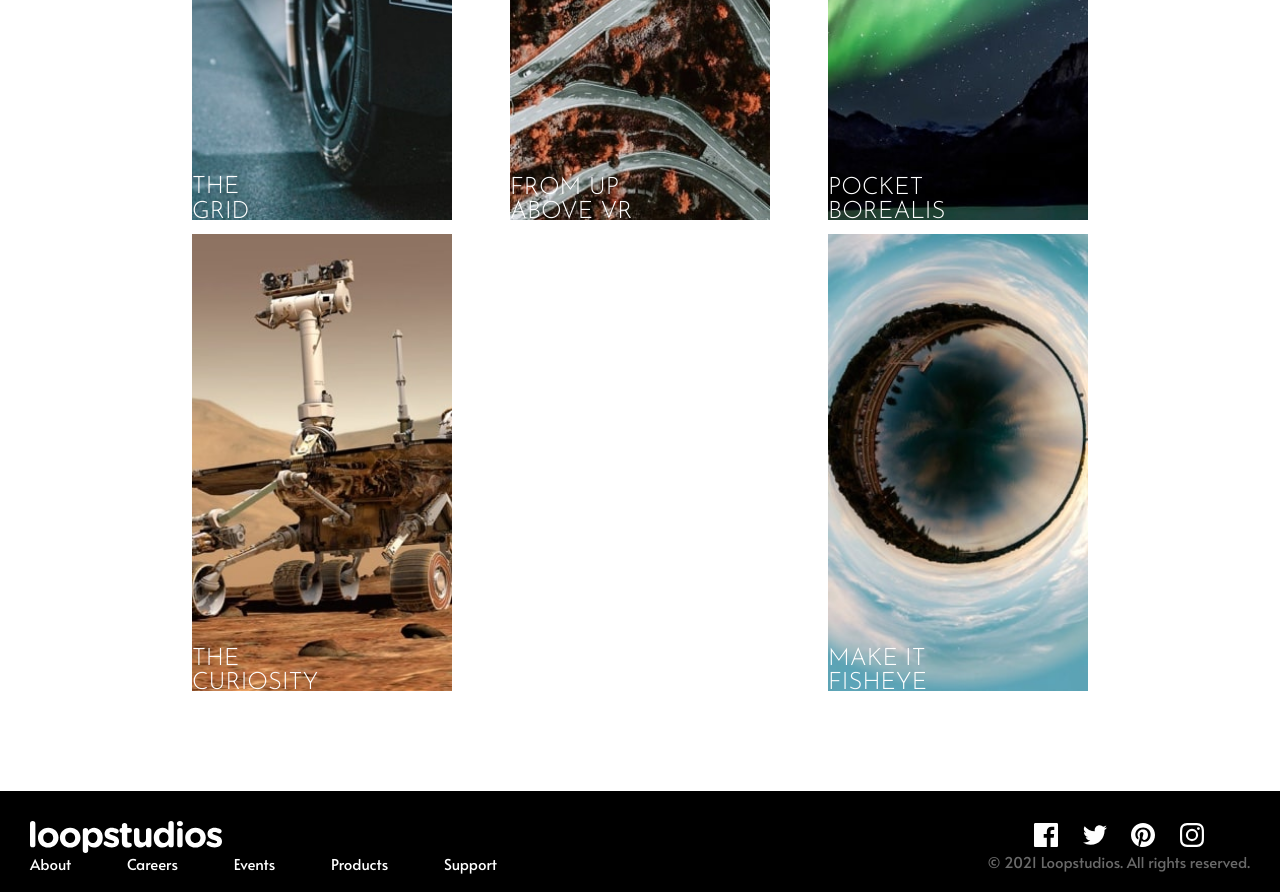
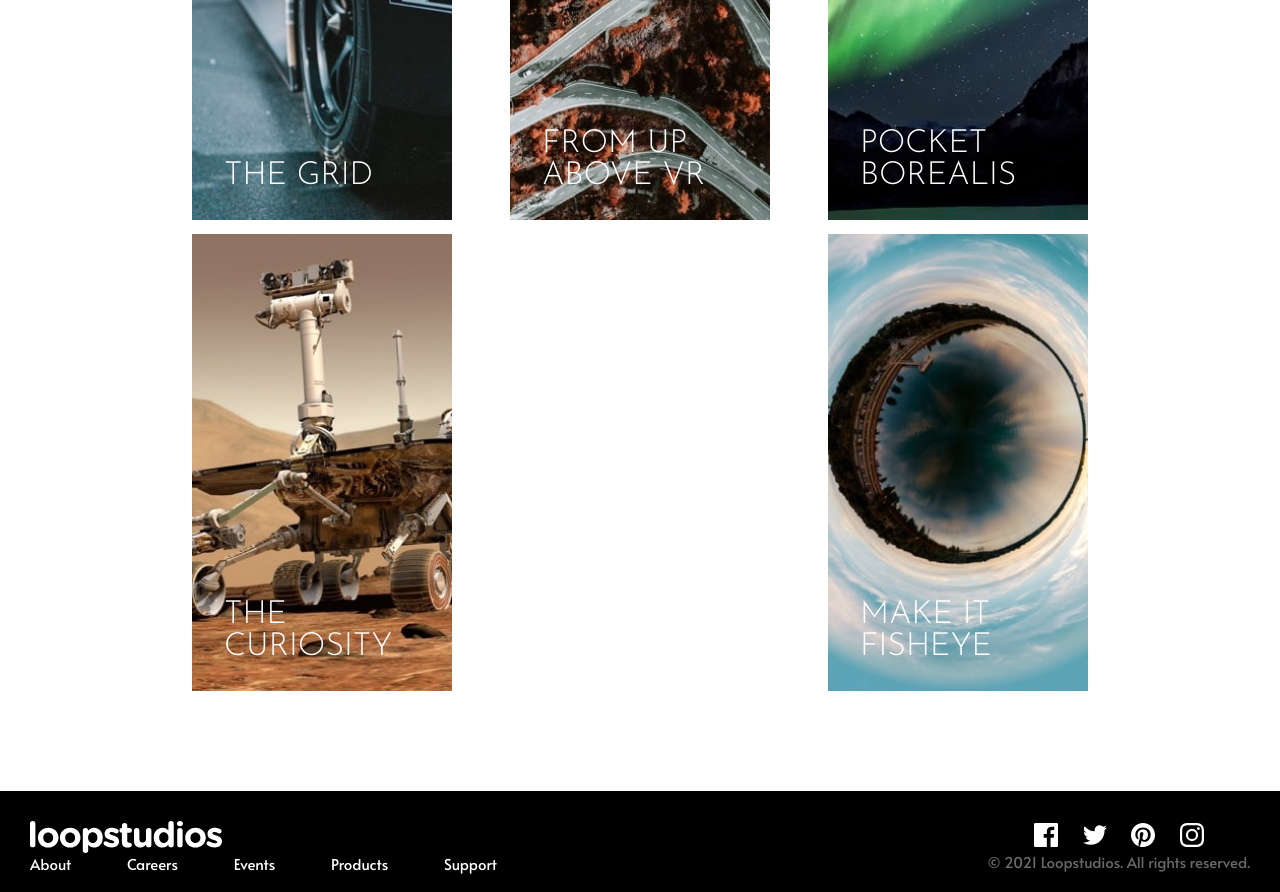
Before and after one commit to valentinasj/Loopstudios-landing-page, a React (Create React App) app: page / in a window 1280 px wide. Shown: the part 2340-3232 px from the top of the page. Built offline with nearby package versions, Linux system fonts and the light colour scheme.

Commit message:
cards terminadas

```diff
--- a/src/components/Main/Card/Card.jsx
+++ b/src/components/Main/Card/Card.jsx
@@ -29,7 +29,7 @@ const cardList = [
   },
 
   {
-    name: "THEㅤㅤGRID",
+    name: "THE GRID",
     routes: `${grid}`
   },
 
--- a/src/components/Main/Card/StyleCard.jsx
+++ b/src/components/Main/Card/StyleCard.jsx
@@ -85,7 +85,10 @@ export const StyledContainerCard = styled.div`
         font-weight: 300;
         color:#fff;
         bottom: 0;
-        width:50%;
+        width:100%;
+        padding: 2rem;
+        font-size: 2rem;
+
     }
 
     ${({ theme }) => css`
```
